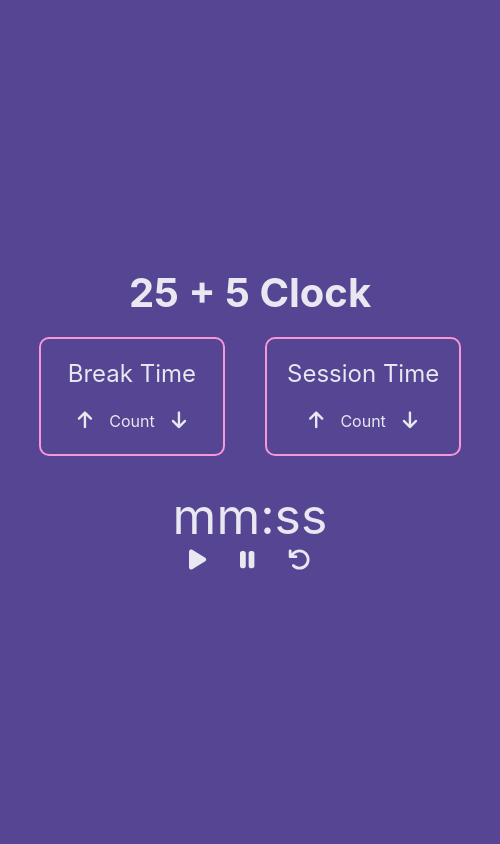
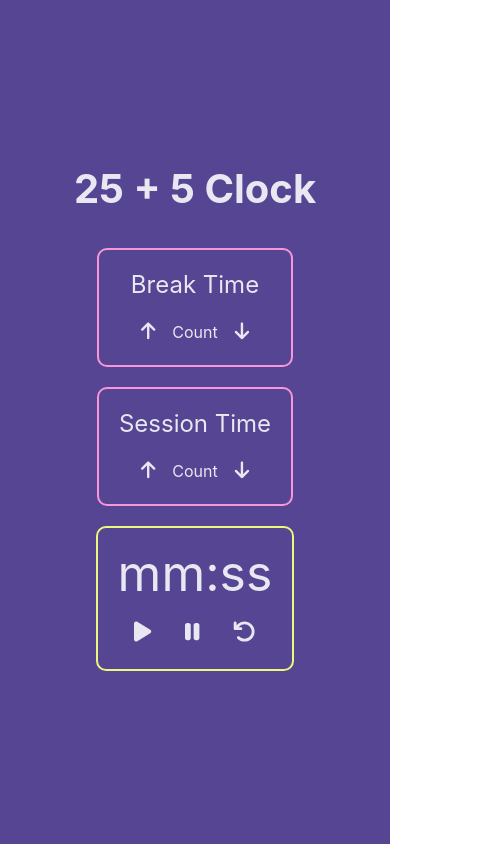
Before and after one commit to Nathanael-Whitrow/25-5-clock, a React (Create React App) app: page / in a window 390 px wide. Shown: the whole page, 500 px wide, since content can reach past the window. Built offline with nearby package versions, Linux system fonts and the light colour scheme.

Commit message:
Naive mobile layout

```diff
--- a/src/App.css
+++ b/src/App.css
@@ -16,7 +16,7 @@
   height: 100vh;
   background-color: var(--slate);
   color: var(--magnolia);
-  min-width: 500px;
+  width: 100vw;
 }
 
 h1 {
@@ -24,8 +24,15 @@ h1 {
   font-size: 40px;
 }
 
+#timers {
+  margin: 25px 0 0 0;
+  display: flex;
+  flex-direction: column;
+  justify-content: center;
+}
+
 #time-adjustor {
-  margin: 20px 20px;
+  margin: 10px 20px;
   padding: 20px 20px;
   display: inline-block;
   text-align: center;
@@ -42,14 +49,28 @@ h1 {
   margin: 20px 0px 0px 0px;
 }
 
+.timer-box {
+  margin: 10px 20px;
+  display: inline-block;
+  text-align: center;
+  border: 2px solid var(--key-lime);
+  border-radius: 10px;
+}
+
+.timer-text-container {
+  font-size: 50px;
+  margin: 5px 0px 5px 0px;
+  padding: 10px 20px;
+}
+
 .timer-text {
-  font-size: 50px;
-  margin: 10px 0px 0px 0px;
+  margin: 0;
 }
 
 .controls {
   font-size: larger;
   font-weight: bold;
+  margin: 0px 0px 20px 0px;
 }
 
 .button {
--- a/src/App.js
+++ b/src/App.js
@@ -25,10 +25,8 @@ function TimeAdjustor(props) {
 
 function Timer() {
   return (
-    <div>
-      <div>
-        <p className='timer-text'>mm:ss</p>
-      </div>
+    <div className='timer-text-container'>
+      <p className='timer-text'>mm:ss</p>
     </div>
   )
 }
@@ -51,8 +49,10 @@ function App() {
         <TimeAdjustor text='Break Time' />
         <TimeAdjustor text='Session Time' />
       </span>
-      <Timer />
-      <Controls />
+      <div className='timer-box'>
+        <Timer />
+        <Controls />
+      </div>
     </div>
   );
 }
```
